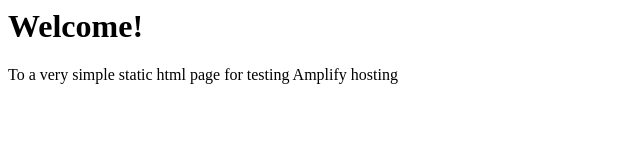
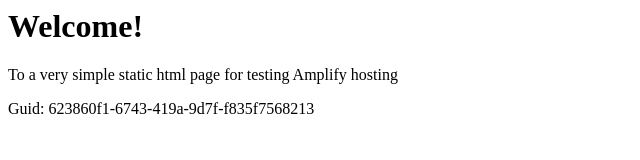
Before and after one commit to aws-aemilia-pdx/Github-PR-Commit-Integration-Test-DoNotTouch-GithubWebhookPreviewCanaryTest-v1-prod-us-west-2, a website: page src/index.html in a window 1280 px wide. Shown: the whole page, without its empty margins (0-640 px from the left). Drawn offline with Linux system fonts and the light colour scheme.

Commit message:
commit from integ tests

```diff
--- a/src/index.html
+++ b/src/index.html
@@ -1,3 +1,5 @@
+
+
 <html lang="en">
 
 <head>
@@ -10,6 +12,6 @@
 <body>
     <h1>Welcome!</h1>
     <p>To a very simple static html page for testing Amplify hosting</p>
-</body>
+    <p>Guid: 623860f1-6743-419a-9d7f-f835f7568213</p></body>
 
 </html>
```
